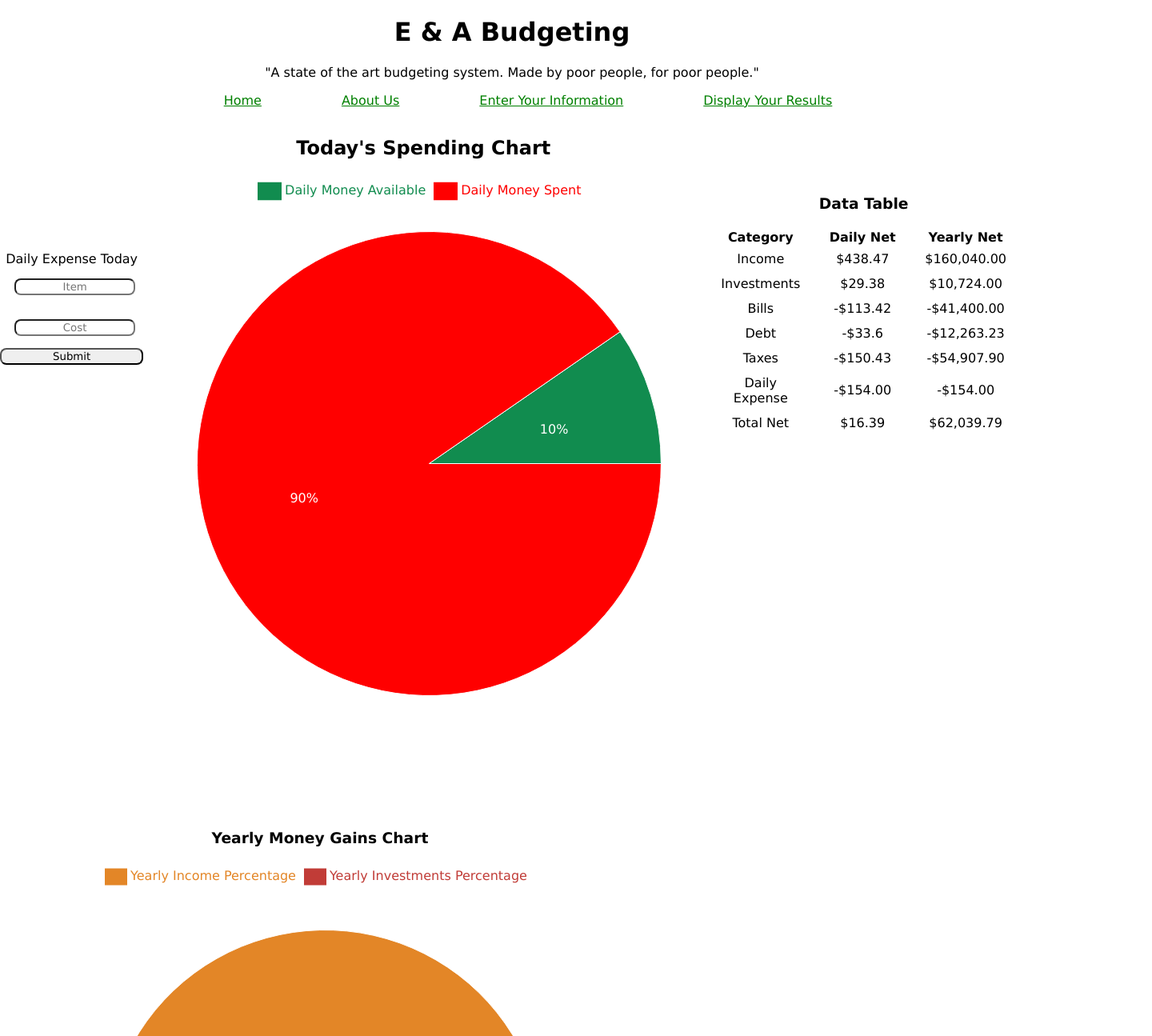
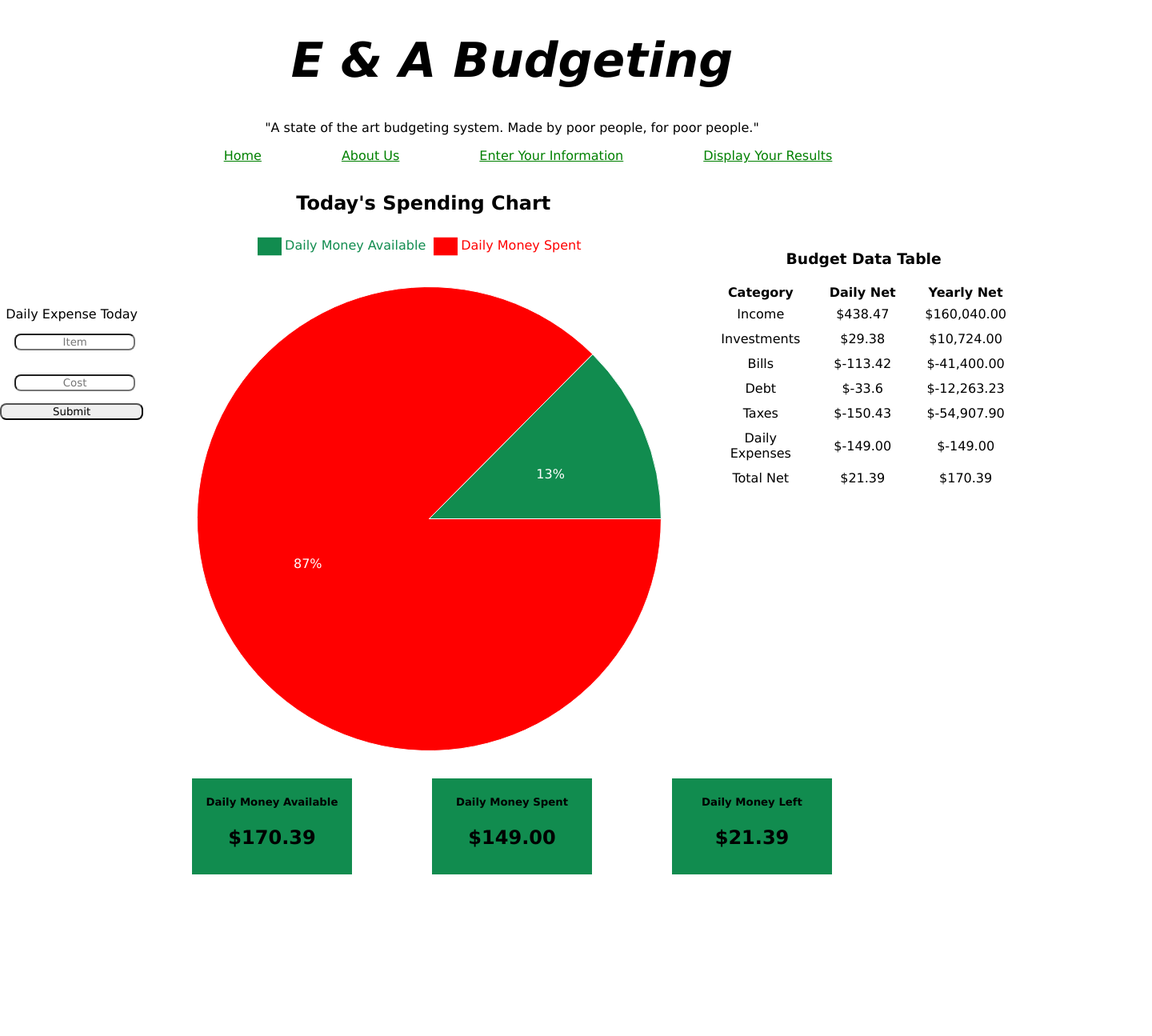
Before and after one commit to anbfowlkes/Phase-2-Project, a React (Create React App) app: page /results in a window 1280 px wide. Shown: the top 1295 px of the page at 80% size, 1440 px wide, since content can reach past the window. Built offline with nearby package versions, Linux system fonts and the light colour scheme; data requests are answered from the project's data file.

Commit message:
added display boxes

```diff
--- a/db.json
+++ b/db.json
@@ -34,6 +34,56 @@
       "dailyItem": "test",
       "dailyCost": 10,
       "id": 7
+    },
+    {
+      "dailyItem": "",
+      "dailyCost": 10000,
+      "id": 8
+    },
+    {
+      "dailyItem": "",
+      "dailyCost": 10000,
+      "id": 9
+    },
+    {
+      "dailyItem": "",
+      "dailyCost": -21000,
+      "id": 10
+    },
+    {
+      "dailyItem": "",
+      "dailyCost": 1000,
+      "id": 11
+    },
+    {
+      "dailyItem": "",
+      "dailyCost": 20,
+      "id": 12
+    },
+    {
+      "dailyItem": "",
+      "dailyCost": -5,
+      "id": 13
+    },
+    {
+      "dailyItem": "",
+      "dailyCost": 10,
+      "id": 14
+    },
+    {
+      "dailyItem": "",
+      "dailyCost": -10,
+      "id": 15
+    },
+    {
+      "dailyItem": "",
+      "dailyCost": -10,
+      "id": 16
+    },
+    {
+      "dailyItem": "",
+      "dailyCost": -10,
+      "id": 17
     }
   ],
   "investments": [
--- a/src/Components/Home.js
+++ b/src/Components/Home.js
@@ -2,7 +2,7 @@
 const Home = () => {
     return (
         <div>
-            <h2>Welcome to the Home Page</h2>
+            <h2>Welcome to the E A Budgeting</h2>
         </div>
     )
 }
--- a/src/Components/NavBar.js
+++ b/src/Components/NavBar.js
@@ -5,7 +5,7 @@ import './Styles/NavBar.css'
 const NavBar = () => {
     return (
         <div className='navbar'>
-            <h1>{'E & A Budgeting'}</h1>
+            <h1 id='website-title'><i>{'E & A Budgeting'}</i></h1>
             <p>{'"A state of the art budgeting system. Made by poor people, for poor people."'}</p>
 
             <ul className='nav-links'>
--- a/src/Components/PieCharts/DailyChart.js
+++ b/src/Components/PieCharts/DailyChart.js
@@ -16,7 +16,7 @@ const DailyChart = ({ dailyMoneySpent, dailyMoneyAvailable }) => {
         { name: 'Daily Money Spent', value: dailyMoneySpent }
     ];
 
-    const COLORS = ['#118C4F', '#ff0000'];
+    const COLORS = ['#118C4F', 'red'];
 
     const RADIAN = Math.PI / 180;
     const renderCustomizedLabel = ({ cx, cy, midAngle, innerRadius, outerRadius, percent, index }) => {
--- a/src/Components/Results.js
+++ b/src/Components/Results.js
@@ -260,6 +260,14 @@ const Results = () => {
         }
     }
 
+    const showColor = () => {
+        if (parseFloat((dailyMoneySpent).toFixed(2)) < parseFloat((incomeSum + investSum - billSum - debtSum - taxSum) / 365)) {
+            return { backgroundColor: '#118C4F'}
+        } else {
+            return { backgroundColor: 'red'}
+        }
+    }
+
     return (
         <div className='results'>
 
@@ -297,7 +305,7 @@ const Results = () => {
 
 
                         <div className='table-container'>
-                            <h3>Data Table</h3>
+                            <h3>Budget Data Table</h3>
                             <Table striped bordered hover >
                                 <thead>
                                     <tr>
@@ -319,35 +327,56 @@ const Results = () => {
                                     </tr>
                                     <tr>
                                         <td>Bills</td>
-                                        <td>-${numDisplayer(parseFloat((billSum / 365).toFixed(2)))}</td>
-                                        <td>-${numDisplayer(parseFloat(billSum.toFixed(2)))}</td>
+                                        <td>$-{numDisplayer(parseFloat((billSum / 365).toFixed(2)))}</td>
+                                        <td>$-{numDisplayer(parseFloat(billSum.toFixed(2)))}</td>
                                     </tr>
                                     <tr>
                                         <td>Debt</td>
-                                        <td>-${numDisplayer(parseFloat((debtSum / 365).toFixed(2)))}</td>
-                                        <td>-${numDisplayer(parseFloat((debtSum).toFixed(2)))}</td>
+                                        <td>$-{numDisplayer(parseFloat((debtSum / 365).toFixed(2)))}</td>
+                                        <td>$-{numDisplayer(parseFloat((debtSum).toFixed(2)))}</td>
                                     </tr>
                                     <tr>
                                         <td>Taxes</td>
-                                        <td>-${numDisplayer(parseFloat((taxSum / 365).toFixed(2)))}</td>
-                                        <td>-${numDisplayer(parseFloat(taxSum).toFixed(2))}</td>
+                                        <td>$-{numDisplayer(parseFloat((taxSum / 365).toFixed(2)))}</td>
+                                        <td>$-{numDisplayer(parseFloat(taxSum).toFixed(2))}</td>
                                     </tr>
                                     <tr>
-                                        <td>Daily Expense</td>
-                                        <td>-${numDisplayer(parseFloat((dailyMoneySpent).toFixed(2)))}</td>
-                                        <td>-${numDisplayer(parseFloat((dailyMoneySpent).toFixed(2)))}</td>
+                                        <td>Daily Expenses</td>
+                                        <td>$-{numDisplayer(parseFloat((dailyMoneySpent).toFixed(2)))}</td>
+                                        <td>$-{numDisplayer(parseFloat((dailyMoneySpent).toFixed(2)))}</td>
                                     </tr>
                                     <tr>
                                         <td>Total Net</td>
                                         <td>${numDisplayer(parseFloat((((incomeSum + investSum - billSum - debtSum - taxSum) / 365) - dailyMoneySpent).toFixed(2)))}</td>
-                                        <td>${numDisplayer(parseFloat(incomeSum + investSum - billSum - debtSum - taxSum - dailyMoneySpent).toFixed(2))}</td>
+                                        <td>${numDisplayer(parseFloat((incomeSum + investSum - billSum - debtSum - taxSum)/365).toFixed(2))}</td>
                                     </tr>
                                 </tbody>
                             </Table>
                         </div>
                     </div>
 
-                    <div className='chart-container'>
+                    <div id='second-row'>
+                        <div style={showColor()} className='boxes'>
+                            <h5>Daily Money Available</h5>
+                            <h2>${numDisplayer(parseFloat((((incomeSum + investSum - billSum - debtSum - taxSum) / 365)).toFixed(2)))}</h2>
+                        </div>
+                        <div style={showColor()} className='boxes'>
+                            <h5>Daily Money Spent</h5>
+                            <h2>${`${ numDisplayer(parseFloat((dailyMoneySpent).toFixed(2)))}`}</h2>
+                        </div>
+                        <div style={showColor()} className='boxes'>
+                            <h5>Daily Money Left</h5>
+                            <h2>${numDisplayer(parseFloat((((incomeSum + investSum - billSum - debtSum - taxSum) / 365) - dailyMoneySpent).toFixed(2)))}</h2>
+                        </div>
+                    </div>
+
+
+
+
+
+
+
+                    <div id='third-row'>
 
                         <div className='gains-chart'>
                             <h3>Yearly Money Gains Chart</h3>
--- a/src/Components/Styles/InvestmentsInfo.css
+++ b/src/Components/Styles/InvestmentsInfo.css
@@ -30,7 +30,8 @@ select {
     border-radius: 8px;
 }
 
+*/
 
-#bills-submit {
+#investment-submit {
     width: 100px;
-} */
+}
--- a/src/Components/Styles/NavBar.css
+++ b/src/Components/Styles/NavBar.css
@@ -14,3 +14,7 @@
 a {
     color: green;
 }
+
+#website-title {
+    font-size: 60px;
+}
--- a/src/Components/Styles/Results.css
+++ b/src/Components/Styles/Results.css
@@ -43,6 +43,23 @@
     flex-direction: row;
     align-items: center;
     justify-content: center;
+    gap: 100px;
+    width: 100%;
+    height: 200px;
+}
+
+.boxes {
+    border: none;
+    width: 200px;
+    height: 120px;
+    margin-top: -310px;
+}
+
+#third-row {
+    display: flex;
+    flex-direction: row;
+    align-items: center;
+    justify-content: center;
 }
 
 td {
```
